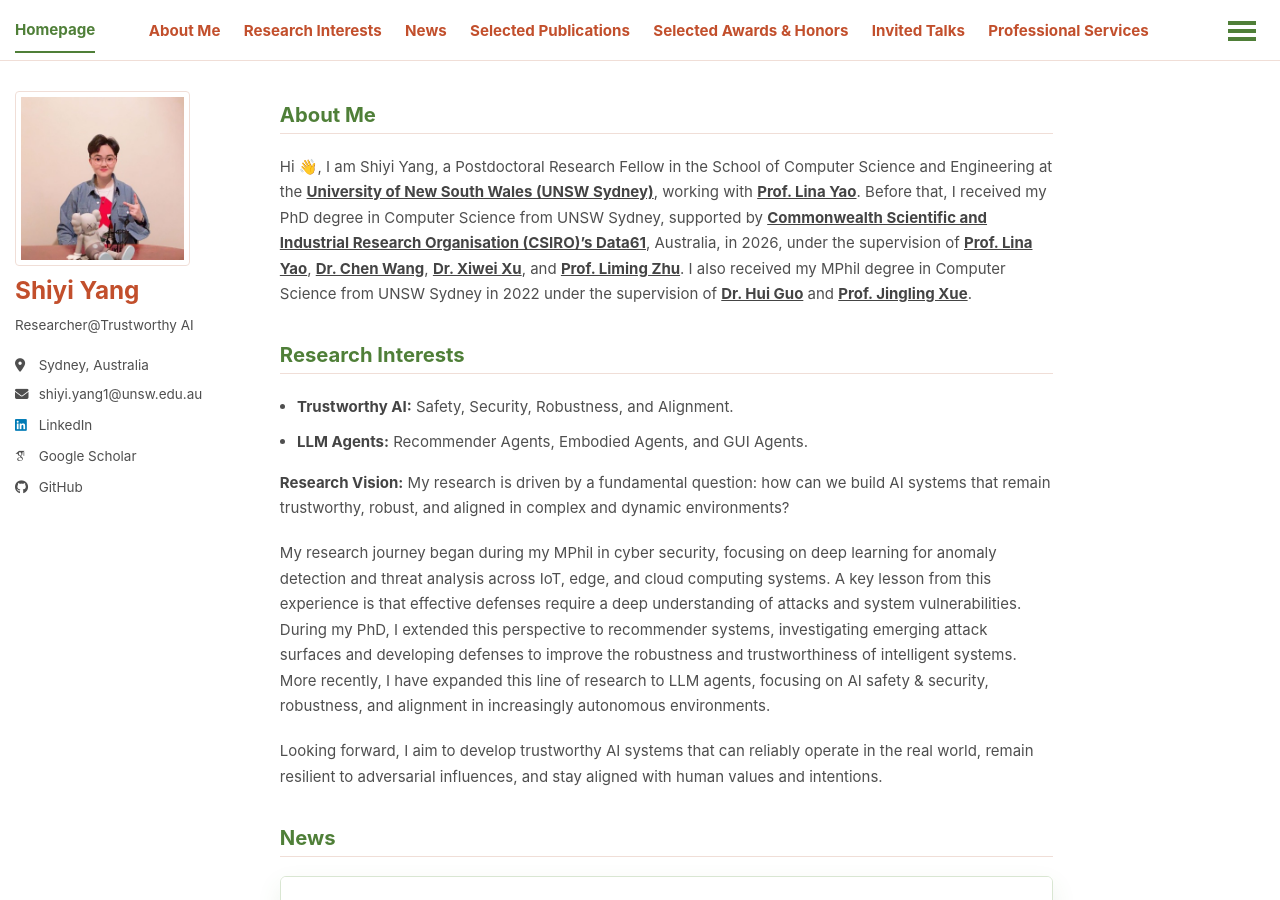
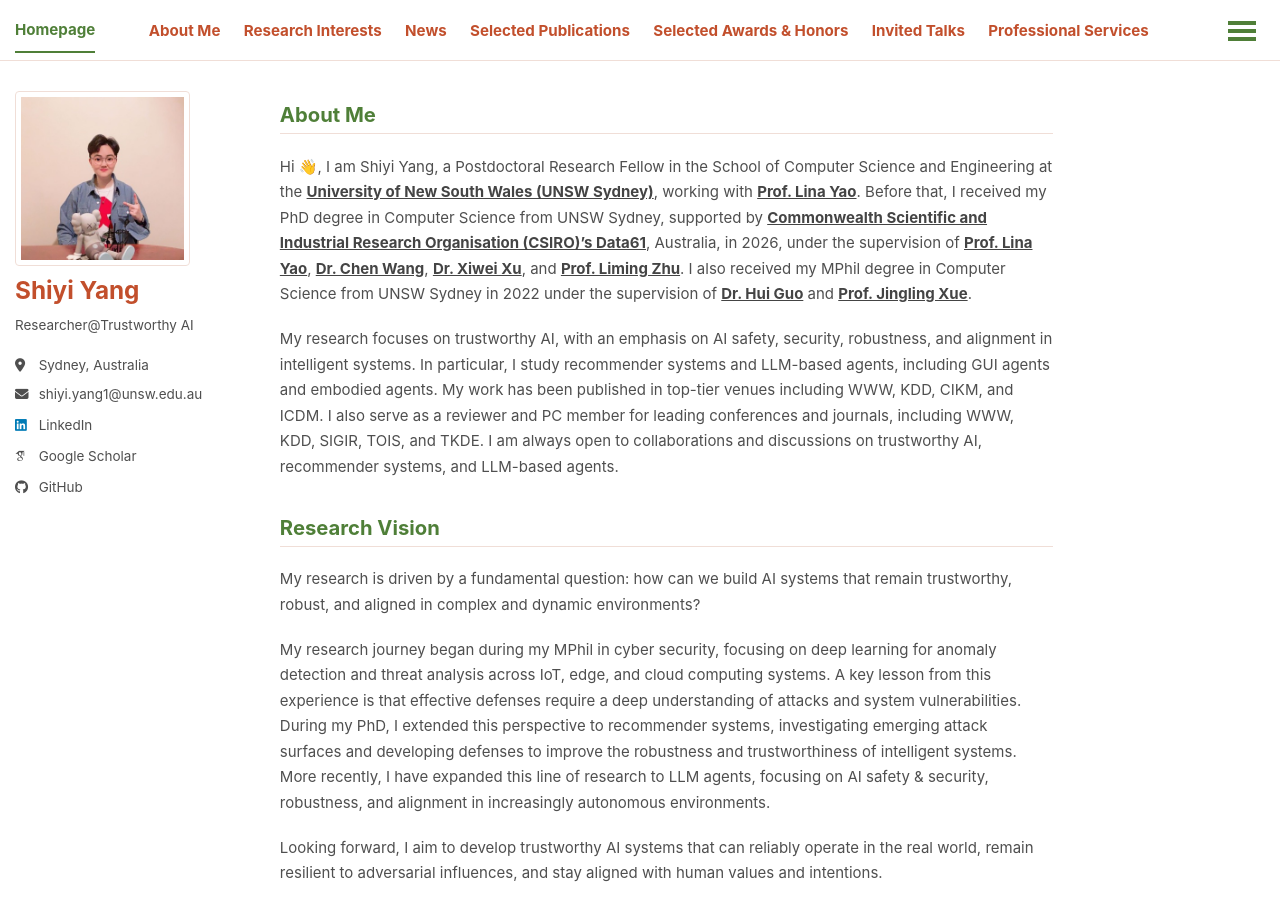
Before and after one commit to shiyiyang-ai/shiyiyang-ai.github.io, a Jekyll site: the page built from _pages/about.md, in a window 1280 px wide and 900 px high. Built offline with Jekyll 4.4.1, drawn with Linux system fonts in a browser that asks for light colours; some web fonts are replaced; a script bundle is joined from its source files by our own code; library files that are not in the unit come from our copies.

Commit message:
Move research summary into about section

```diff
--- a/_pages/about.md
+++ b/_pages/about.md
@@ -9,15 +9,13 @@ permalink: /
 
 <div class="bio-intro">
   <p>Hi 👋, I am Shiyi Yang, a Postdoctoral Research Fellow in the School of Computer Science and Engineering at the <a href="https://www.unsw.edu.au">University of New South Wales (UNSW Sydney)</a>, working with <a href="https://www.linayao.com">Prof. Lina Yao</a>. Before that, I received my PhD degree in Computer Science from UNSW Sydney, supported by <a href="https://www.csiro.au/en/about/people/research-units/data61">Commonwealth Scientific and Industrial Research Organisation (CSIRO)’s Data61</a>, Australia, in 2026, under the supervision of <a href="https://www.linayao.com">Prof. Lina Yao</a>, <a href="https://people.csiro.au/w/c/Chen-Wang">Dr. Chen Wang</a>, <a href="https://people.csiro.au/X/S/Xiwei-Xu">Dr. Xiwei Xu</a>, and <a href="https://liming-zhu.org">Prof. Liming Zhu</a>. I also received my MPhil degree in Computer Science from UNSW Sydney in 2022 under the supervision of <a href="https://www.unsw.edu.au/staff/hui-guo">Dr. Hui Guo</a> and <a href="https://cgi.cse.unsw.edu.au/~jingling/">Prof. Jingling Xue</a>.</p>
+  <p>My research focuses on trustworthy AI, with an emphasis on AI safety, security, robustness, and alignment in intelligent systems. In particular, I study recommender systems and LLM-based agents, including GUI agents and embodied agents. My work has been published in top-tier venues including WWW, KDD, CIKM, and ICDM. I also serve as a reviewer and PC member for leading conferences and journals, including WWW, KDD, SIGIR, TOIS, and TKDE. I am always open to collaborations and discussions on trustworthy AI, recommender systems, and LLM-based agents.</p>
 </div>
 
-## Research Interests
+## Research Vision
 <a id="research-interests"></a>
 
-- **Trustworthy AI:** Safety, Security, Robustness, and Alignment.
-- **LLM Agents:** Recommender Agents, Embodied Agents, and GUI Agents.
-
-**Research Vision:** My research is driven by a fundamental question: how can we build AI systems that remain trustworthy, robust, and aligned in complex and dynamic environments?
+My research is driven by a fundamental question: how can we build AI systems that remain trustworthy, robust, and aligned in complex and dynamic environments?
 
 My research journey began during my MPhil in cyber security, focusing on deep learning for anomaly detection and threat analysis across IoT, edge, and cloud computing systems. A key lesson from this experience is that effective defenses require a deep understanding of attacks and system vulnerabilities. During my PhD, I extended this perspective to recommender systems, investigating emerging attack surfaces and developing defenses to improve the robustness and trustworthiness of intelligent systems. More recently, I have expanded this line of research to LLM agents, focusing on AI safety & security, robustness, and alignment in increasingly autonomous environments.
 
```
